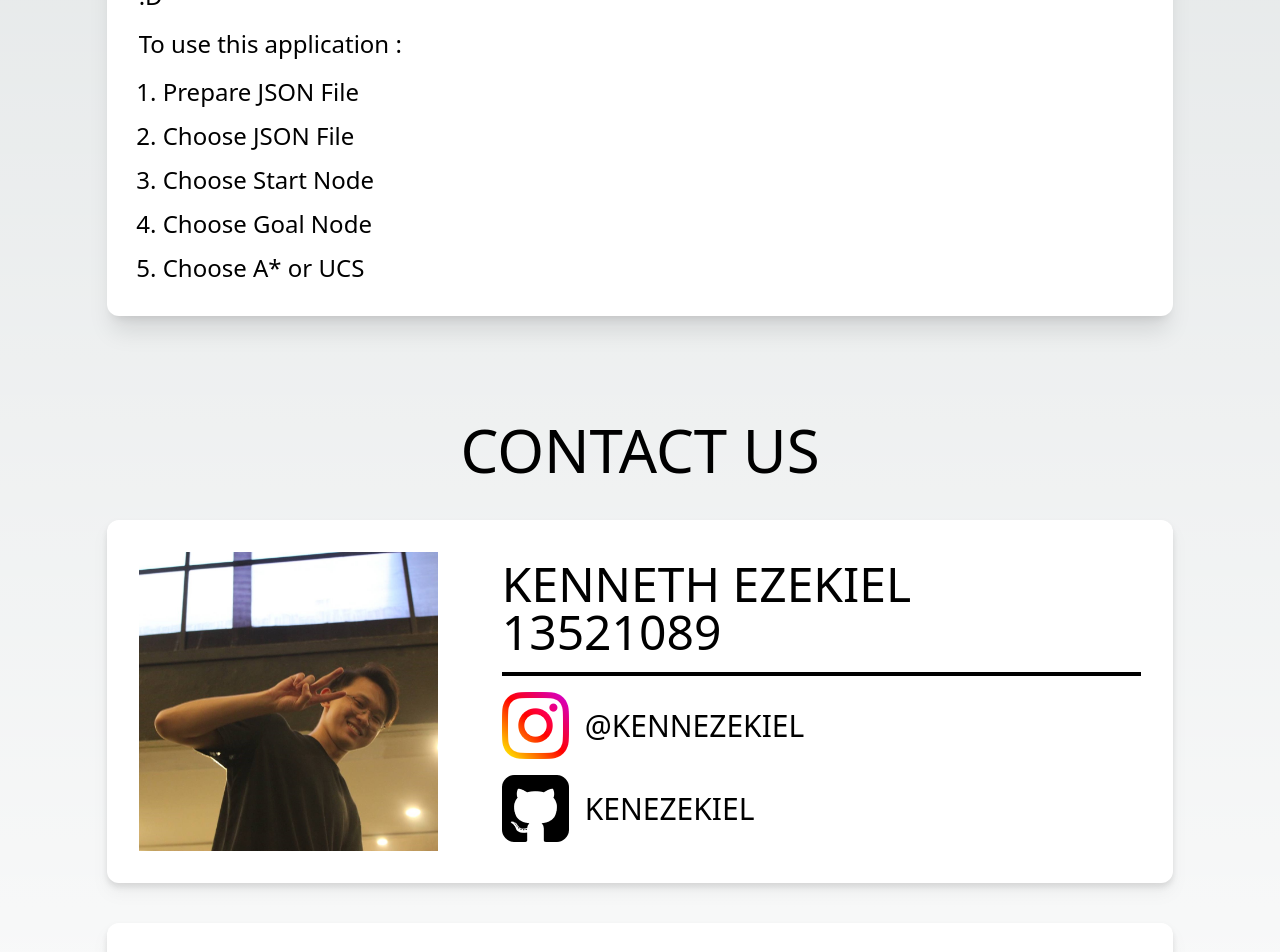
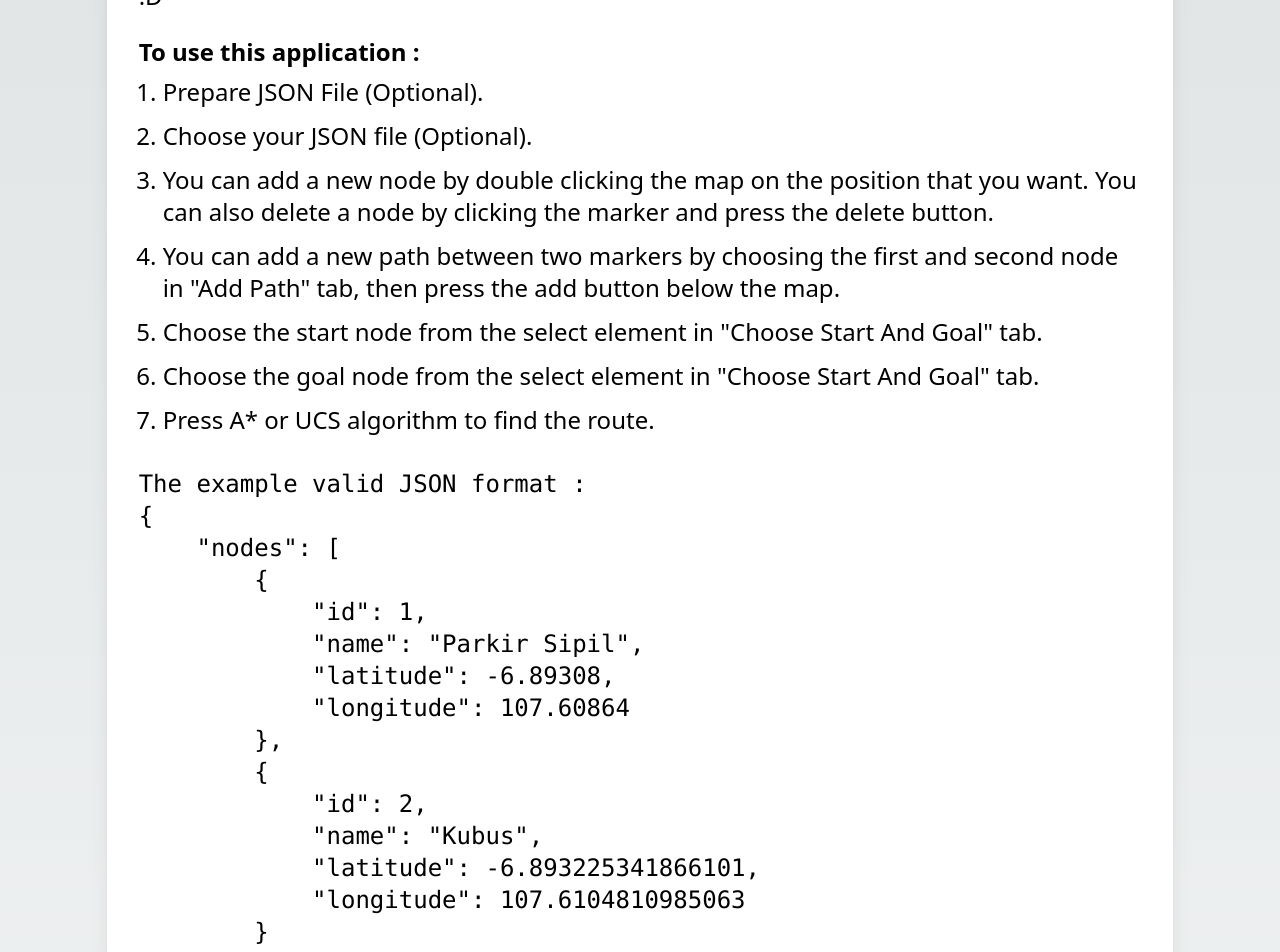
Before and after one commit to maikeljh/Tucil3_13521089_13521124, a Next.js app in the folder src/log-pose/: page / in a window 1280 px wide. Shown: the part 1080-2032 px from the top of the page. Built offline with nearby package versions, Linux system fonts and the light colour scheme; some icons are missing.

Commit message:
update about content

```diff
--- a/src/log-pose/src/components/About.tsx
+++ b/src/log-pose/src/components/About.tsx
@@ -5,21 +5,69 @@ const About = () => {
       <div className="bg-white w-5/6 p-8 mx-auto rounded-xl shadow-xl">
         <h1 className="text-5xl mb-4">ABOUT & HOW TO USE</h1>
         <hr className="border-[2px] border-black w-1/2 mb-4"></hr>
-        <div className="flex flex-col text-2xl gap-4">
+        <div className="flex flex-col text-2xl gap-2">
           <p className="text-justify">
             Hello, this is our simple mini-application made for Tucil 3 IF2211
             Strategi Algoritma 2022/2023. We are from Informatics Engineering
             STEI ITB. We are really happy that we can develop this application
             for you to use and we hope you enjoy using our application! :D
           </p>
-          <p>To use this application :</p>
+          <p className="font-semibold mt-4">To use this application :</p>
           <ol type="1" className="list-decimal ml-6 gap-3 flex flex-col">
-            <li>Prepare JSON File</li>
-            <li>Choose JSON File</li>
-            <li>Choose Start Node</li>
-            <li>Choose Goal Node</li>
-            <li>Choose A* or UCS</li>
+            <li>Prepare JSON File {"(Optional)"}.</li>
+            <li>Choose your JSON file {"(Optional)"}.</li>
+            <li>
+              You can add a new node by double clicking the map on the position
+              that you want. You can also delete a node by clicking the marker
+              and press the delete button.
+            </li>
+            <li>
+              You can add a new path between two markers by choosing the first
+              and second node in {`"Add Path"`} tab, then press the add button
+              below the map.
+            </li>
+            <li>
+              Choose the start node from the select element in{" "}
+              {`"Choose Start And Goal"`} tab.
+            </li>
+            <li>
+              Choose the goal node from the select element in{" "}
+              {`"Choose Start And Goal"`} tab.
+            </li>
+            <li>Press A* or UCS algorithm to find the route.</li>
           </ol>
+          <pre className="text-[1.5rem] mt-6">
+            The example valid JSON format :{"\n"}
+            {JSON.stringify(
+              {
+                nodes: [
+                  {
+                    id: 1,
+                    name: "Parkir Sipil",
+                    latitude: -6.89308,
+                    longitude: 107.60864,
+                  },
+                  {
+                    id: 2,
+                    name: "Kubus",
+                    latitude: -6.893225341866101,
+                    longitude: 107.6104810985063,
+                  },
+                ],
+                matrix: [
+                  [0, 1],
+                  [1, 0],
+                ],
+              },
+              null,
+              4
+            )}
+          </pre>
+          <p className="mt-4">
+            The id represents the index that starts from 1, the name{`'`}s
+            length must be lower than 19, the latitude and longitude must be
+            valid, and the matrix also must be an adjacency matrix.
+          </p>
         </div>
       </div>
     </div>
--- a/src/log-pose/src/components/map.tsx
+++ b/src/log-pose/src/components/map.tsx
@@ -816,7 +816,7 @@ const Map = () => {
           let name = marker
             .getPopup()
             ?.getContent() // @ts-ignore
-            ?.querySelector("p").innerHTML;
+            ?.querySelector("span").innerHTML;
           updateSimpul(name, marker.getLatLng().lat, marker.getLatLng().lng);
           if (active) {
             if (currentAlgorithm === "UCS") {
@@ -942,7 +942,7 @@ const Map = () => {
                     let name = marker
                       .getPopup()
                       ?.getContent() // @ts-ignore
-                      ?.querySelector("p").innerHTML;
+                      ?.querySelector("span").innerHTML;
                     updateSimpul(
                       name,
                       marker.getLatLng().lat,
```
